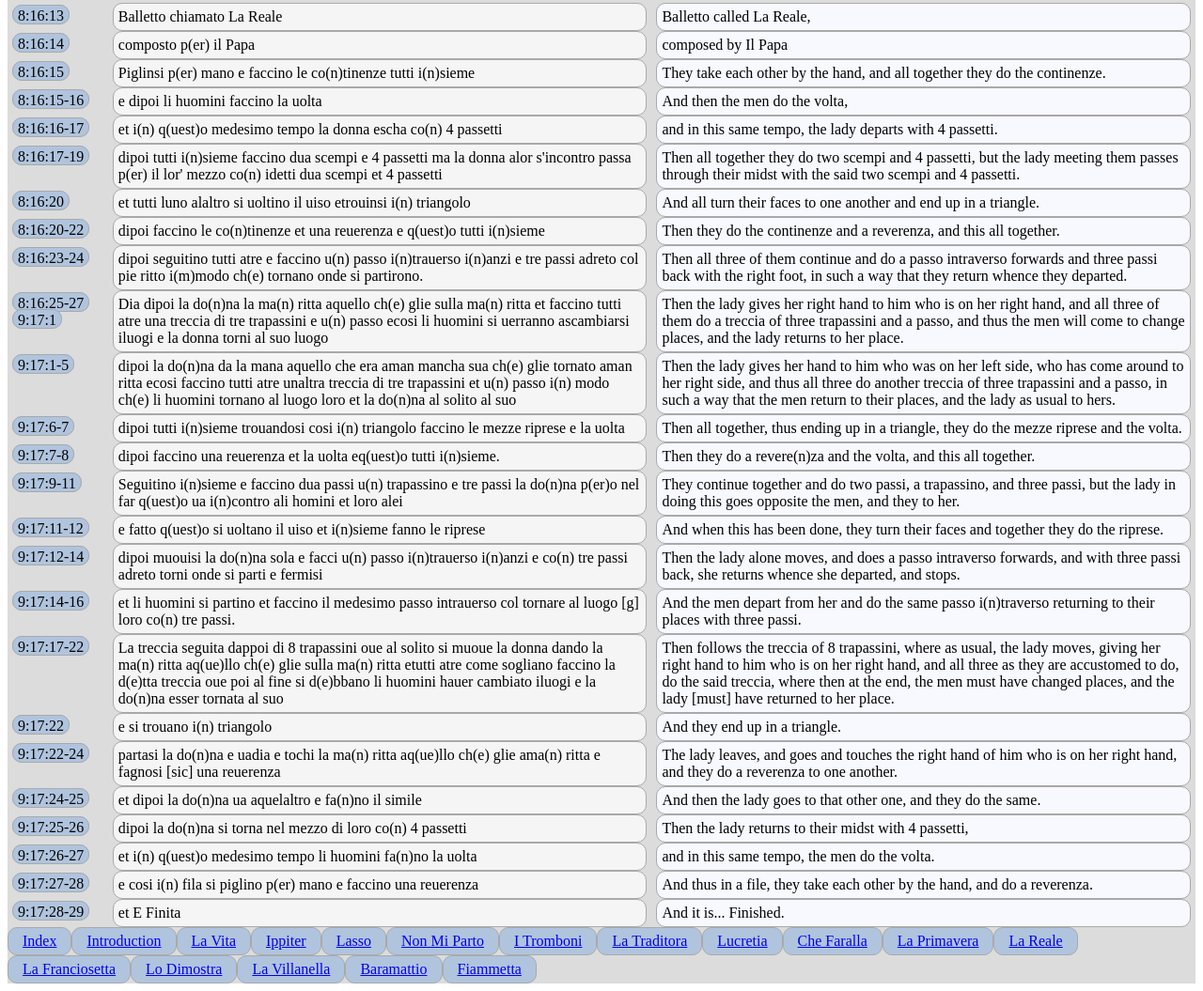
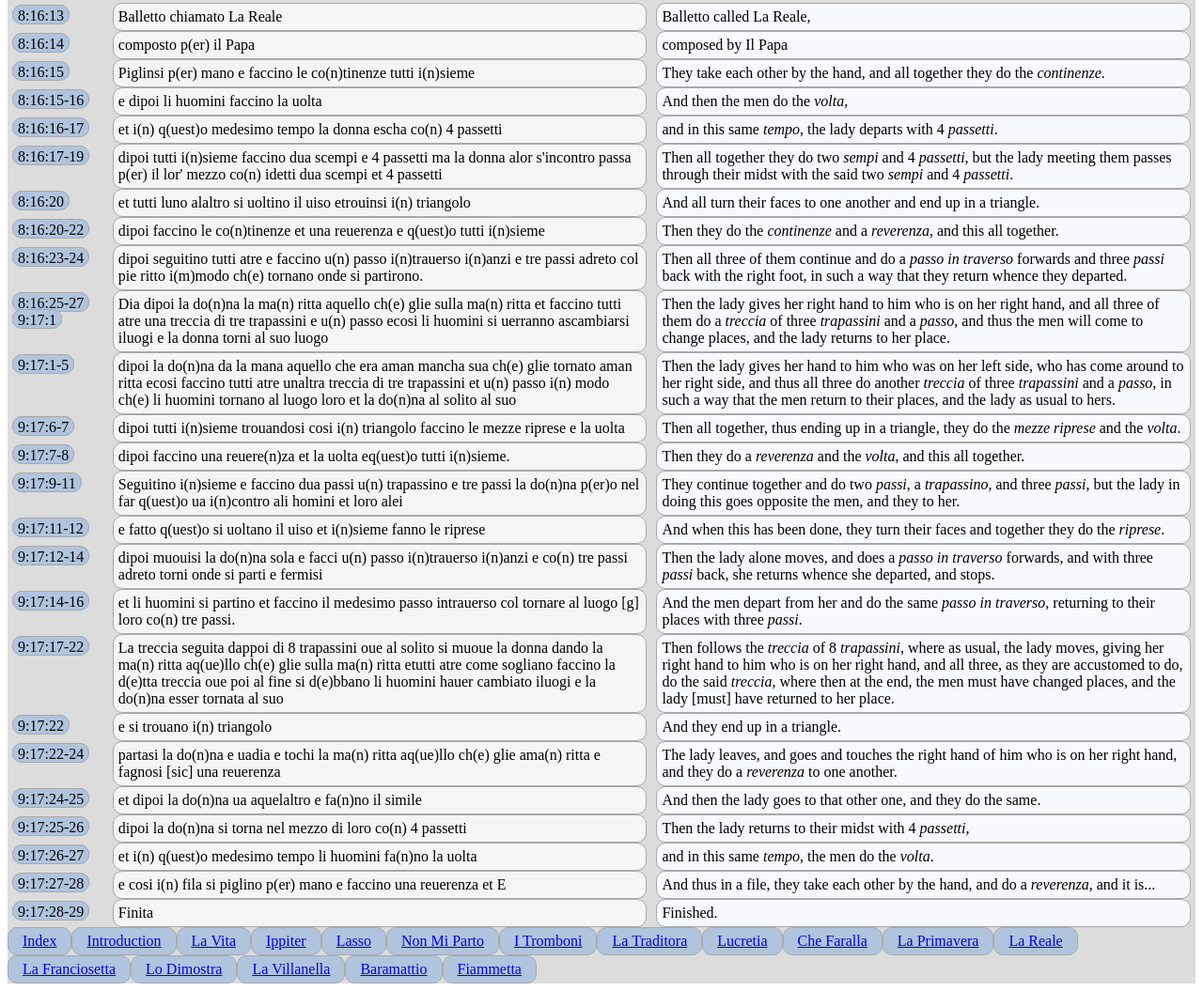
Before and after one commit to rendance/The-Il-Papa-Manuscript, a plain HTML site: page sources/IlPapa/translation/il-papa-10-la-reale.html in a window 1280 px wide. Shown: the part 182-1237 px from the top of the page at 94% size. Drawn offline with Linux system fonts and the light colour scheme.

Commit message:
Tagging Italian dance terms -La Reale
Lots of dance terms to tag.
3 instances of "in traverso.

```diff
--- a/sources/IlPapa/translation/il-papa-10-la-reale.html
+++ b/sources/IlPapa/translation/il-papa-10-la-reale.html
@@ -56,8 +56,9 @@
           Piglinsi p(er) mano e faccino le co(n)tinenze tutti i(n)sieme
         </div>
         <div class="translation-english">
-          They take each other by the hand, and all together they do
-          the continenze.
+          They take each other by the hand,
+          and all together they do
+          the <em class="foreign">continenze</em>.
         </div>
       </div>
 
@@ -67,7 +68,7 @@
           e dipoi li huomini faccino la uolta
         </div>
         <div class="translation-english">
-          And then the men do the volta,
+          And then the men do the <em class="foreign">volta</em>,
         </div>
       </div>
 
@@ -77,7 +78,7 @@
           et i(n) q(uest)o medesimo tempo la donna escha co(n) 4 passetti
         </div>
         <div class="translation-english">
-          and in this same tempo, the lady departs with 4 passetti.
+          and in this same <em class="foreign">tempo</em>, the lady departs with 4 <em class="foreign">passetti</em>.
         </div>
       </div>
 
@@ -89,9 +90,12 @@
           dua scempi et 4 passetti
         </div>
         <div class="translation-english">
-          Then all together they do two scempi and 4 passetti, but the
-          lady meeting them passes through their midst with the said
-          two scempi and 4 passetti.
+          Then all together they do
+          two <em class="foreign">sempi</em>
+          and 4 <em class="foreign">passetti</em>,
+          but the lady meeting them passes through their midst
+          with the said two <em class="foreign">sempi</em>
+          and 4 <em class="foreign">passetti</em>.
         </div>
       </div>
 
@@ -114,8 +118,9 @@
           i(n)sieme
         </div>
         <div class="translation-english">
-          Then they do the continenze and a reverenza, and this all
-          together.
+          Then they do the <em class="foreign">continenze</em>
+          and a <em class="foreign">reverenza</em>,
+          and this all together.
         </div>
       </div>
 
@@ -127,9 +132,10 @@
           onde si partirono.
         </div>
         <div class="translation-english">
-          Then all three of them continue and do a passo intraverso forwards
+          Then all three of them continue
+          and do a <em class="foreign">passo in traverso</em> forwards
           <!-- Here I have to make a note, because I have had to add to the most recent version of our translation the word "forwards" ("inanzi").  Our current reconstruction might have included this, but I don't know yet--it may depend on when the omission was made. -->
-          and three passi back with the right foot, in such a way that
+          and three <em class="foreign">passi</em> back with the right foot, in such a way that
           they return whence they departed.
         </div>
       </div>
@@ -147,9 +153,12 @@
           e la donna torni al suo luogo
         </div>
         <div class="translation-english">
-          Then the lady gives her right hand to him who is on her
-          right hand, and all three of them do a treccia of three
-          trapassini and a passo, and thus the men will come to change
+          Then the lady gives her right hand
+          to him who is on her right hand,
+          and all three of them do a <em class="foreign">treccia</em>
+          of three <em class="foreign">trapassini</em>
+          and a <em class="foreign">passo</em>,
+          and thus the men will come to change
           places, and the lady returns to her place.
         </div>
       </div>
@@ -163,10 +172,12 @@
           tornano al luogo loro et la do(n)na al solito al suo
         </div>
         <div class="translation-english">
-          Then the lady gives her hand to him who was on her left
-          side, who has come around to her right side, and thus all
-          three do another treccia of three trapassini and a passo, in
-          such a way that the men return to their places, and the lady
+          Then the lady gives her hand
+          to him who was on her left side,
+          who has come around to her right side,
+          and thus all three do another <em class="foreign">treccia</em>
+          of three <em class="foreign">trapassini</em> and a <em class="foreign">passo</em>,
+          in such a way that the men return to their places, and the lady
           as usual to hers.
         </div>
       </div>
@@ -174,24 +185,25 @@
       <div class="translation-line">
         <div class="line-number"> <mark class="line-ref">9:17:6-7</mark> </div>
         <div class="translation-italian">
-          dipoi tutti i(n)sieme trouandosi cosi i(n) triangolo faccino le
-          mezze riprese e la uolta
+          dipoi tutti i(n)sieme trouandosi cosi i(n) triangolo
+          faccino le mezze riprese e la uolta
         </div>
         <div class="translation-english">
           Then all together, thus ending up in a triangle,
-          they do the mezze riprese and the volta.
+          they do the <em class="foreign">mezze riprese</em>
+          and the <em class="foreign">volta</em>.
         </div>
       </div>
 
       <div class="translation-line">
         <div class="line-number"> <mark class="line-ref">9:17:7-8</mark> </div>
         <div class="translation-italian">
-          dipoi faccino una reuerenza et la uolta eq(uest)o tutti
+          dipoi faccino una reuere(n)za et la uolta eq(uest)o tutti
           i(n)sieme.
         </div>
         <div class="translation-english">
-          Then they do a revere(n)za and the volta, and this all
-          together.
+          Then they do a <em class="foreign">reverenza</em>
+          and the <em class="foreign">volta</em>, and this all together.
         </div>
       </div>
 
@@ -203,21 +215,24 @@
           loro alei
         </div>
         <div class="translation-english">
-          They continue together and do two passi, a trapassino, and
-          three passi, but the lady in doing this goes opposite the
-          men, and they to her.
+          They continue together and do
+          two <em class="foreign">passi</em>,
+          a <em class="foreign">trapassino</em>,
+          and three <em class="foreign">passi</em>,
+          but the lady in doing this goes
+          opposite the men, and they to her.
         </div>
       </div>
 
       <div class="translation-line">
         <div class="line-number"> <mark class="line-ref">9:17:11-12</mark> </div>
         <div class="translation-italian">
-          e fatto q(uest)o si uoltano il uiso et i(n)sieme fanno le
-          riprese
+          e fatto q(uest)o si uoltano il uiso
+          et i(n)sieme fanno le riprese
         </div>
         <div class="translation-english">
-          And when this has been done, they turn their faces and
-          together they do the riprese.
+          And when this has been done, they turn their faces
+          and together they do the <em class="foreign">riprese</em>.
         </div>
       </div>
 
@@ -228,9 +243,10 @@
           i(n)anzi e co(n) tre passi adreto torni onde si parti e fermisi
         </div>
         <div class="translation-english">
-          Then the lady alone moves, and does a passo intraverso
-          forwards, and with three passi back, she returns whence she
-          departed, and stops.
+          Then the lady alone moves,
+          and does a <em class="foreign">passo in traverso</em> forwards,
+          and with three <em class="foreign">passi</em> back,
+          she returns whence she departed, and stops.
         </div>
       </div>
 
@@ -241,8 +257,9 @@
           intrauerso col tornare al luogo [g] loro co(n) tre passi.
         </div>
         <div class="translation-english">
-          And the men depart from her and do the same passo i(n)traverso
-          returning to their places with three passi.
+          And the men depart from her
+          and do the same <em class="foreign">passo in traverso</em>,
+          returning to their places with three <em class="foreign">passi</em>.
         </div>
       </div>
 
@@ -256,12 +273,16 @@
           do(n)na esser tornata al suo
         </div>
         <div class="translation-english">
-          Then follows the treccia of 8 trapassini, where as usual,
-          the lady moves, giving her right hand to him who is on her
-          right hand, and all three as they are accustomed to do, do
-          the said treccia, where then at the end, the men must have
-          changed places, and the lady [must] have returned to her
-          place.
+          Then follows the <em class="foreign">treccia</em>
+          of 8 <em class="foreign">trapassini</em>,
+          where as usual, the lady moves,
+          giving her right hand
+          to him who is on her right hand,
+          and all three, as they are accustomed to do,
+          do the said <em class="foreign">treccia</em>,
+          where then at the end,
+          the men must have changed places,
+          and the lady [must] have returned to her place.
         </div>
       </div>
 
@@ -283,60 +304,68 @@
           <!-- The "[sic]" refers to the atypical spelling of "fannosi", here "fagnosi". -->
         </div>
         <div class="translation-english">
-          The lady leaves, and goes and touches the right hand of him
-          who is on her right hand, and they do a reverenza to one
-          another.
+          The lady leaves, and goes
+          and touches the right hand of him
+          who is on her right hand,
+          and they do a <em class="foreign">reverenza</em> to one another.
         </div>
       </div>
 
       <div class="translation-line">
         <div class="line-number"> <mark class="line-ref">9:17:24-25</mark> </div>
         <div class="translation-italian">
-          et dipoi la do(n)na ua aquelaltro e fa(n)no il simile
+          et dipoi la do(n)na ua aquelaltro
+          e fa(n)no il simile
         </div>
         <div class="translation-english">
-          And then the lady goes to that other one, and they do the same.
+          And then the lady goes to that other one,
+          and they do the same.
         </div>
       </div>
 
       <div class="translation-line">
         <div class="line-number"> <mark class="line-ref">9:17:25-26</mark> </div>
         <div class="translation-italian">
-          dipoi la do(n)na si torna nel mezzo di loro co(n) 4 passetti
+          dipoi la do(n)na si torna nel mezzo di loro
+          co(n) 4 passetti
         </div>
         <div class="translation-english">
-          Then the lady returns to their midst with 4 passetti,
+          Then the lady returns to their midst
+          with 4 <em class="foreign">passetti</em>,
         </div>
       </div>
 
       <div class="translation-line">
         <div class="line-number"> <mark class="line-ref">9:17:26-27</mark> </div>
         <div class="translation-italian">
-          et i(n) q(uest)o medesimo tempo li huomini fa(n)no la uolta
+          et i(n) q(uest)o medesimo tempo
+          li huomini fa(n)no la uolta
         </div>
         <div class="translation-english">
-          and in this same tempo, the men do the volta.
+          and in this same <em class="foreign">tempo</em>,
+          the men do the <em class="foreign">volta</em>.
         </div>
       </div>
 
       <div class="translation-line">
         <div class="line-number"> <mark class="line-ref">9:17:27-28</mark> </div>
         <div class="translation-italian">
-          e cosi i(n) fila si piglino p(er) mano e faccino una reuerenza
+          e cosi i(n) fila si piglino p(er) mano
+          e faccino una reuerenza et E
         </div>
         <div class="translation-english">
-          And thus in a file, they take each other by the hand, and do
-          a reverenza.
+          And thus in a file, they take each other by the hand,
+          and do a <em class="foreign">reverenza</em>, and it is...
         </div>
       </div>
 
       <div class="translation-line">
         <div class="line-number"> <mark class="line-ref">9:17:28-29</mark> </div>
         <div class="translation-italian">
-          et E Finita
+          Finita
         </div>
         <div class="translation-english">
-          And it is... Finished.
+          Finished.
         </div>
       </div>
 
```
